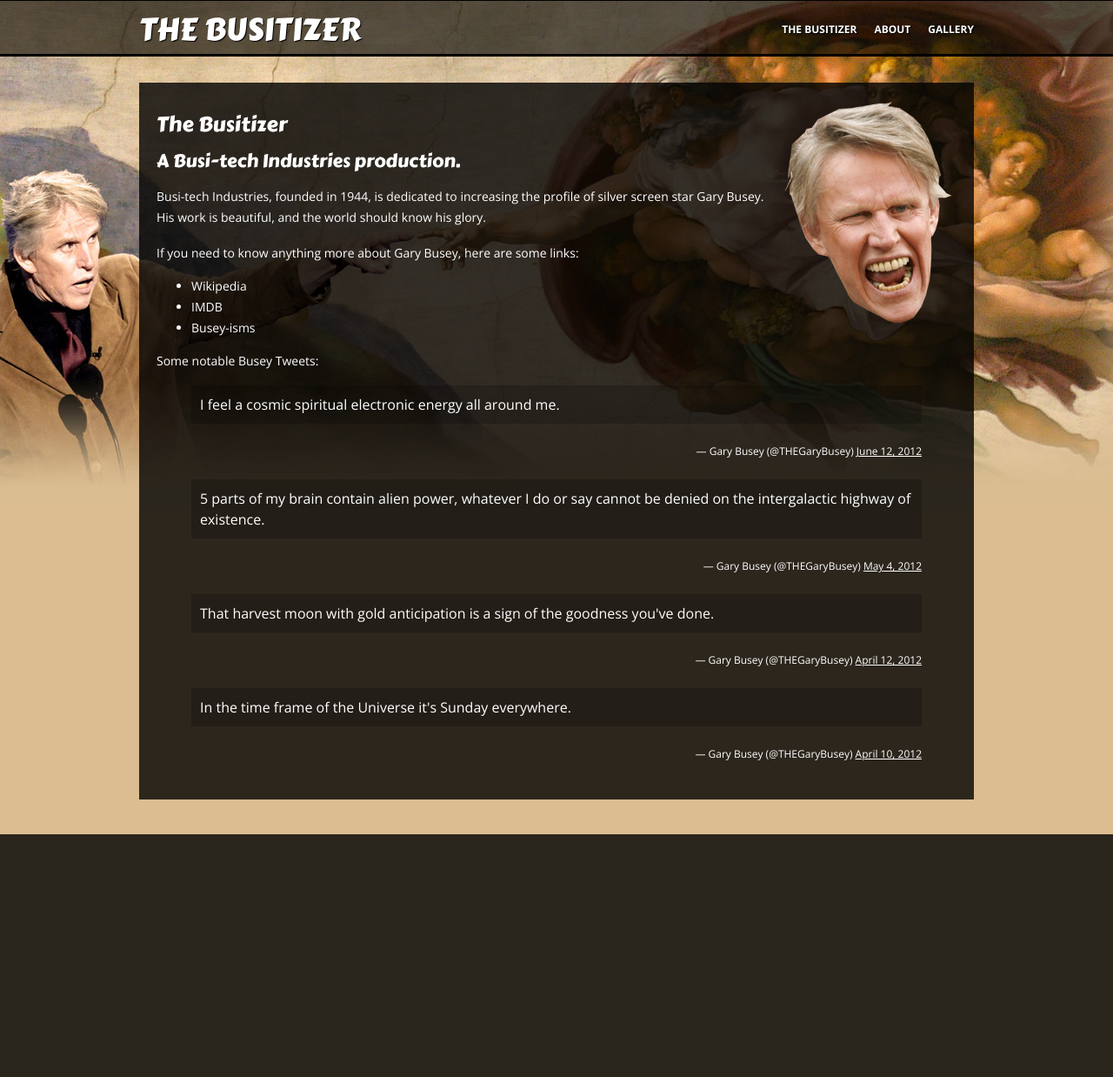
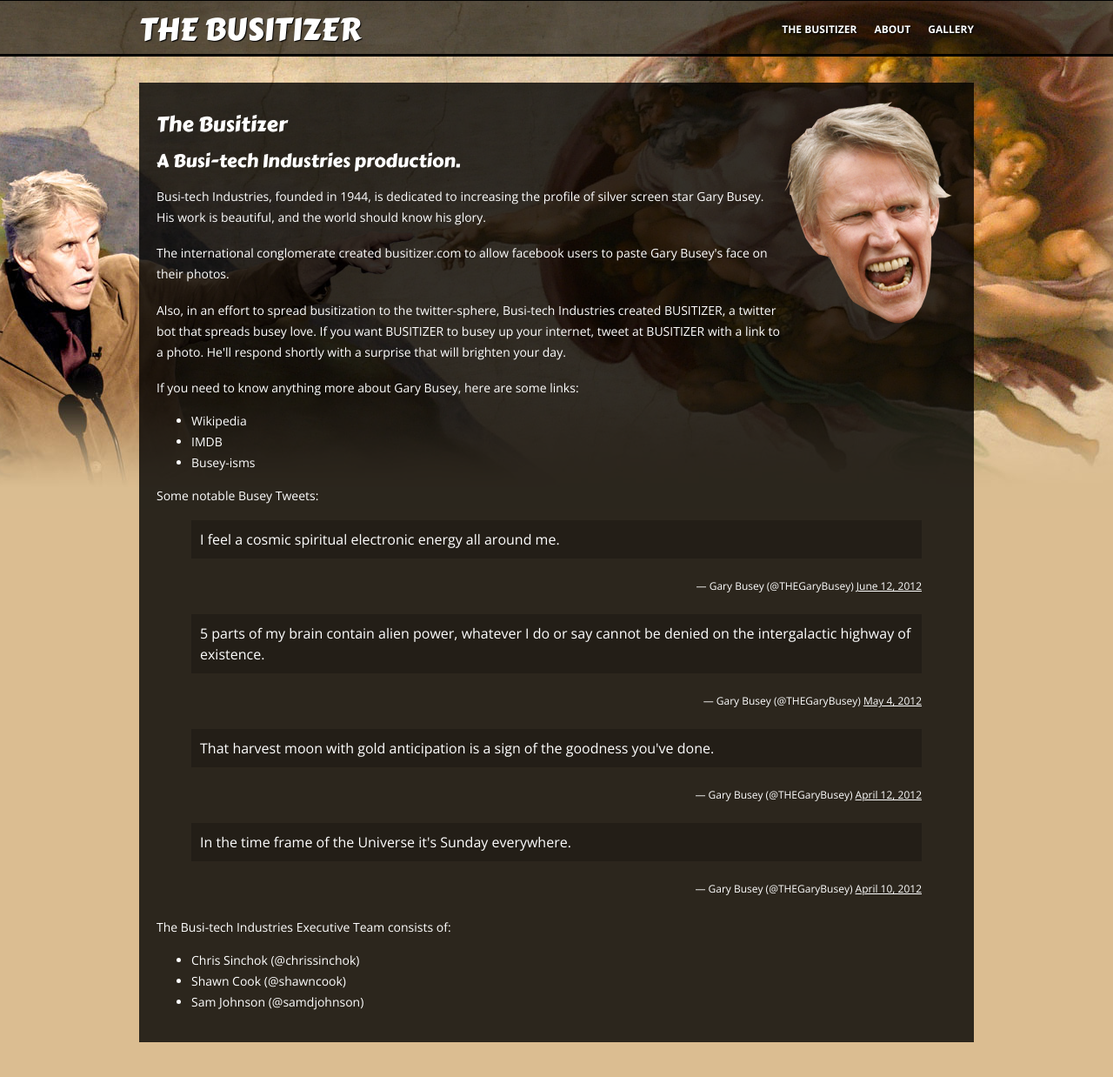
Before and after one commit to csinchok/busitizer, a Django app: page /about in a window 1280 px wide. Shown: the whole page at 87% size. Before the commit the page ends 959 px from the top, so only its background shows below. Run offline with Django 3.2, Linux system fonts and the light colour scheme; some libraries are stand-ins or nearby versions.

Commit message:
added BUSITIZER and founding team to about page

```diff
--- a/busitizer/core/templates/about.html
+++ b/busitizer/core/templates/about.html
@@ -10,6 +10,13 @@
 
 		<p>Busi-tech Industries, founded in 1944, is dedicated to increasing the profile of silver screen star Gary Busey. His work is beautiful,
 		and the world should know his glory.</p>
+
+		<p>The international conglomerate created <a href="http://www.busitizer.com">busitizer.com</a> to allow facebook users to paste Gary Busey's
+			face on their photos.</p>
+
+		<p>Also, in an effort to spread busitization to the twitter-sphere, Busi-tech Industries created <a href="https://twitter.com/BUSITIZER">BUSITIZER</a>,
+			a twitter bot that spreads busey love. If you want BUSITIZER to busey up your internet, tweet at BUSITIZER with a link to a photo. He'll respond
+			shortly with a surprise that will brighten your day.</p>
 
 		<div class="more-busey">
 			If you need to know anything more about Gary Busey, here are some links:
@@ -25,6 +32,15 @@
 			<blockquote class="twitter-tweet"><p>In the time frame of the Universe it's Sunday everywhere.</p><p class="credit">&mdash; Gary Busey (@THEGaryBusey) <a href="https://twitter.com/THEGaryBusey/status/189805508264333314" data-datetime="2012-04-10T20:02:14+00:00">April 10, 2012</a></p></blockquote>
 			<script src="//platform.twitter.com/widgets.js" charset="utf-8"></script>
 		</div>
+
+		<div class="us">
+			The Busi-tech Industries Executive Team consists of:
+			<ul>
+				<li>Chris Sinchok (<a href="https://twitter.com/chrissinchok">@chrissinchok</a>)</li>
+				<li>Shawn Cook (<a href="https://twitter.com/shawncook">@shawncook</a>)</li>
+				<li>Sam Johnson (<a href="https://twitter.com/samdjohnson">@samdjohnson</a>)</li>
+			</ul>
+		</div>
 	</div>
 </section>
 {% endblock %}
```
